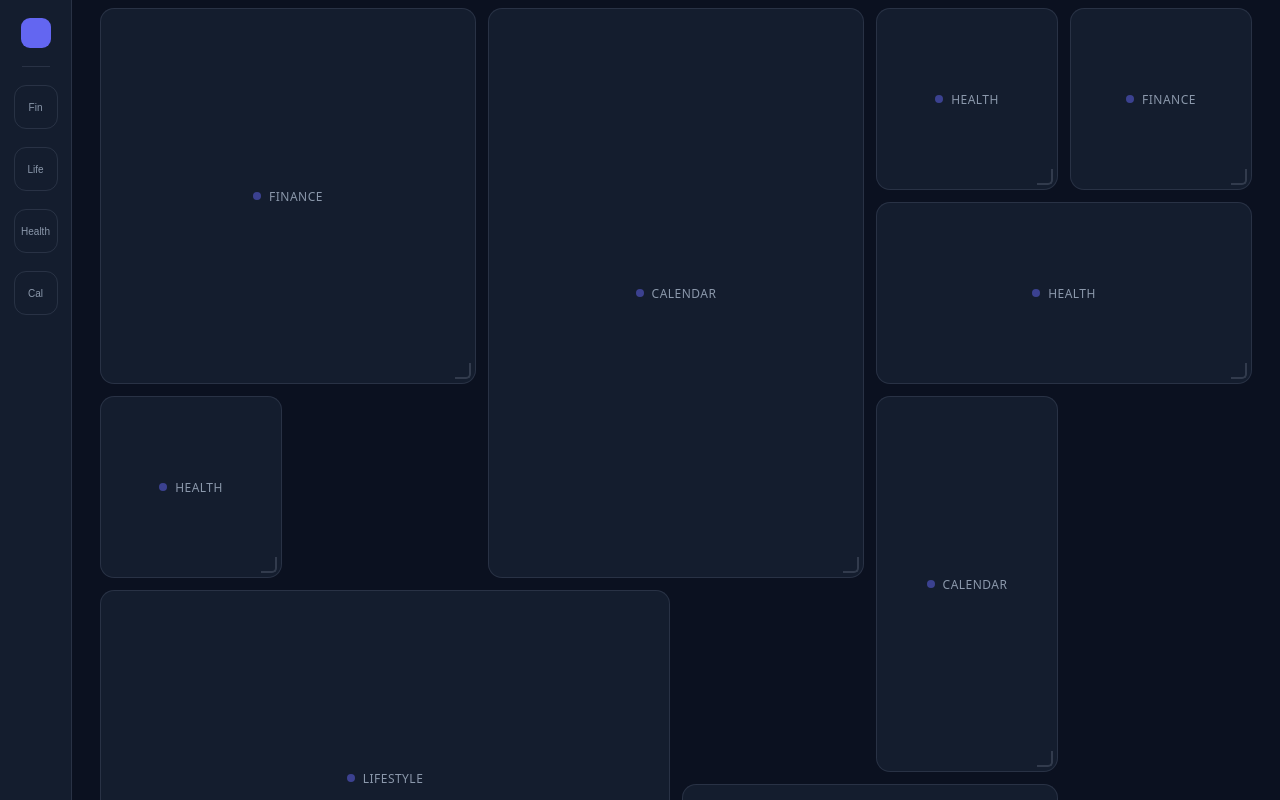
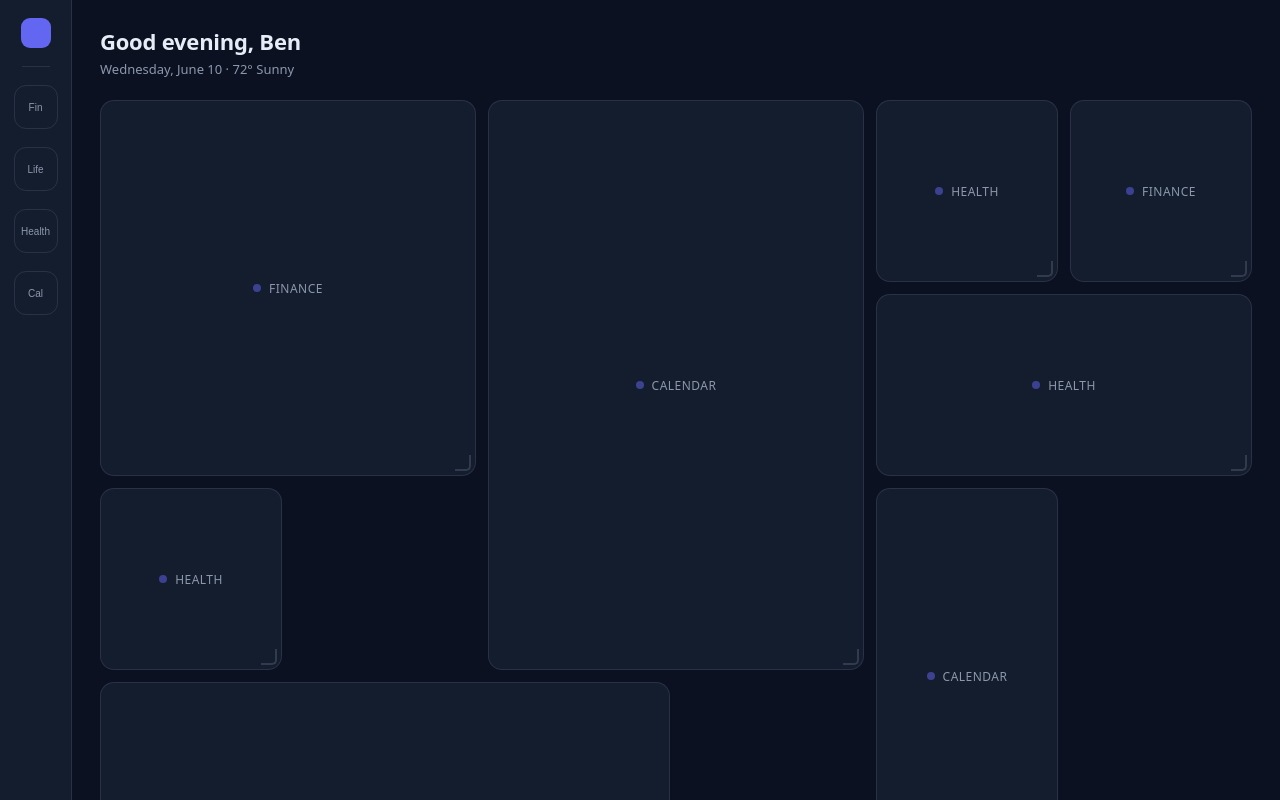
Before and after one commit to ben-yeung/bento-dash, a Next.js app: page / in a window 1280 px wide. Built offline with nearby package versions, Linux system fonts and the light colour scheme.

Commit message:
feat: greeting banner with date and mocked weather
Co-Authored-By: Claude Opus 4.8 <noreply@anthropic.com>

```diff
--- a/components/shell/AppShell.tsx
+++ b/components/shell/AppShell.tsx
@@ -2,6 +2,7 @@
 import styles from './AppShell.module.css';
 import { ThemeController } from './ThemeController';
 import { LeftBar } from './LeftBar';
+import { Banner } from './Banner';
 import { BentoBoard } from '@/components/board/BentoBoard';
 
 export function AppShell() {
@@ -11,6 +12,7 @@ export function AppShell() {
       <LeftBar />
       <div className={styles.main}>
         <div className={styles.scroll}>
+          <Banner />
           <BentoBoard />
         </div>
       </div>
--- /dev/null
+++ b/components/shell/Banner.module.css
@@ -0,0 +1,21 @@
+.banner {
+  display: flex;
+  align-items: flex-start;
+  justify-content: space-between;
+  padding: 26px 0 14px;
+}
+.greet {
+  font-size: 22px;
+  font-weight: 650;
+  letter-spacing: -0.01em;
+}
+.sub {
+  margin-top: 4px;
+  font-size: 13px;
+  color: var(--muted);
+}
+.right {
+  display: flex;
+  align-items: center;
+  gap: 14px;
+}
--- /dev/null
+++ b/components/shell/Banner.tsx
@@ -0,0 +1,26 @@
+'use client';
+import { type ReactNode } from 'react';
+import styles from './Banner.module.css';
+import { useGreeting } from '@/lib/hooks/useGreeting';
+import { useWeather } from '@/lib/hooks/useWeather';
+
+export function Banner({ profileSlot }: { profileSlot?: ReactNode }) {
+  const greeting = useGreeting();
+  const weather = useWeather();
+  const date = new Date().toLocaleDateString(undefined, {
+    weekday: 'long',
+    month: 'long',
+    day: 'numeric',
+  });
+  return (
+    <header className={styles.banner}>
+      <div>
+        <div className={styles.greet}>{greeting}, Ben</div>
+        <div className={styles.sub}>
+          {date} · {weather.temp}° {weather.condition}
+        </div>
+      </div>
+      <div className={styles.right}>{profileSlot}</div>
+    </header>
+  );
+}
--- /dev/null
+++ b/lib/hooks/useGreeting.ts
@@ -0,0 +1,7 @@
+'use client';
+export function useGreeting(now: Date = new Date()): string {
+  const h = now.getHours();
+  if (h < 12) return 'Good morning';
+  if (h < 18) return 'Good afternoon';
+  return 'Good evening';
+}
--- /dev/null
+++ b/lib/hooks/useWeather.ts
@@ -0,0 +1,9 @@
+'use client';
+export interface Weather {
+  temp: number;
+  condition: string;
+}
+// TODO(real-weather): replace with a real weather API call keyed on geolocation.
+export function useWeather(): Weather {
+  return { temp: 72, condition: 'Sunny' };
+}
```
